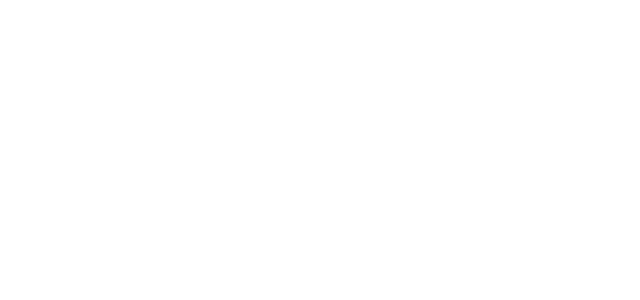
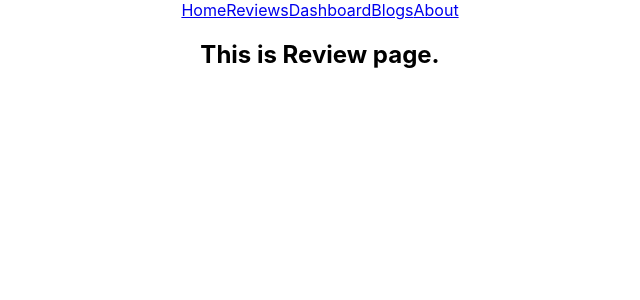
Before and after one commit to mabrur007/drone-buddy, a React (Create React App) app: page /reviews in a window 1280 px wide. Shown: the top 300 px of the page, without its empty margins (320-960 px from the left). Built offline with nearby package versions, Linux system fonts and the light colour scheme.

Commit message:
Routes and Link added

```diff
--- a/src/App.js
+++ b/src/App.js
@@ -1,10 +1,25 @@
 import logo from './logo.svg';
 import './App.css';
+import { Route, Routes } from 'react-router-dom';
+import Home from './components/Home/Home';
+import Reviews from "./components/Reviews/Reviews";
+import Dashboard from "./components/Dashboard/Dashboard";
+import Blogs from "./components/Blogs/Blogs";
+import About from "./components/About/About";
+import Header from './components/Header/Header';
 
 function App() {
   return (
     <div className="App">
-
+      <Header></Header>
+      <Routes>
+        <Route path='/' element={<Home></Home>}></Route>
+        <Route path='/home' element={<Home></Home>}></Route>
+        <Route path='/reviews' element={<Reviews></Reviews>}></Route>
+        <Route path='/dashboard' element={<Dashboard></Dashboard>}></Route>
+        <Route path='/blogs' element={<Blogs></Blogs>}></Route>
+        <Route path='/about' element={<About></About>}></Route>
+      </Routes>
     </div>
   );
 }
--- /dev/null
+++ b/src/components/Header/Header.js
@@ -0,0 +1,16 @@
+import React from 'react';
+import { Link } from 'react-router-dom';
+
+const Header = () => {
+    return (
+        <div className='header'>
+            <Link to='/home'>Home</Link>
+            <Link to='/reviews'>Reviews</Link>
+            <Link to='/dashboard'>Dashboard</Link>
+            <Link to='/blogs'>Blogs</Link>
+            <Link to='/about'>About</Link>
+        </div>
+    );
+};
+
+export default Header;
```
Also changed, not shown: src/components/Header/Header.css (added).
